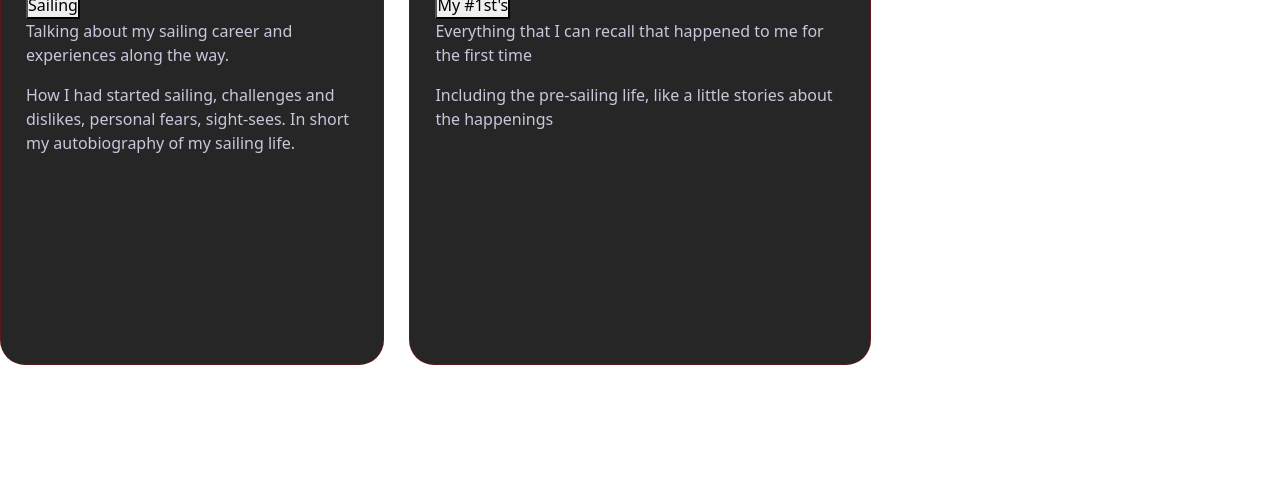
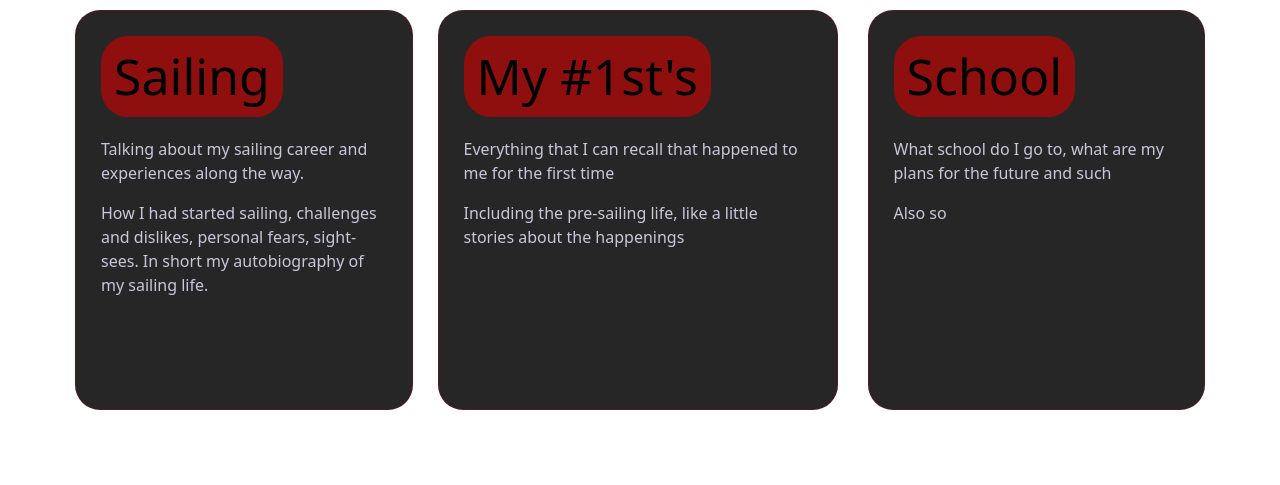
Before and after one commit to karlo-c277/WEB, a website built with Vite: page about_me.html in a window 1280 px wide. Shown: the part 340-825 px from the top of the page. Before the commit the page ends 800 px from the top, so only its background shows below. Built offline with nearby package versions, Linux system fonts and the light colour scheme.

Commit message:
some more css editing

```diff
--- a/about_me.html
+++ b/about_me.html
@@ -26,6 +26,11 @@
                 <p>Everything that I can recall that happened to me for the first time</p>
                 <p>Including the pre-sailing life, like a little stories about the happenings</p>
             </div>
+            <div class="profile-card">
+                <button type="button" class="school" onclick="openTab(event, 'school')">School</button>
+                <p>What school do I go to, what are my plans for the future and such</p>
+                <p>Also so</p>
+            </div>
         </div>
     </main>
 </body>
--- a/static/about_me.css
+++ b/static/about_me.css
@@ -47,7 +47,7 @@ body {
     display: grid;
     grid-template-columns: 1fr 1.2fr 1fr;
     gap: 25px;
-    margin-bottom: 50px;
+    margin: 75px;
 }
 .profile-card{
     background: rgba(0,0,0,0.85);
@@ -56,6 +56,9 @@ body {
     border-color: #8f0f0f7b;
     padding:25px;
     min-height:400px;
+    max-width: 400px;
+    align-items: center;
+    justify-content: center;
 }
 .profile-card h2{
     color: #a70b0b;
@@ -65,3 +68,19 @@ body {
 .profile-card p{
     color: #c8c7dc;
 }
+button[type="button"]{
+    border: none;
+    color: black;
+    background: #8f0f0f;
+    font-size: 50px;
+    font-weight: 500;
+    cursor: pointer;
+
+    margin: 0px 60px;
+    margin-left: 0px;
+    margin-bottom: 20px;
+    padding: 3px 13px;
+    transition: color 0.2s;
+    z-index: 20;
+    border-radius: 27px;
+}
```
